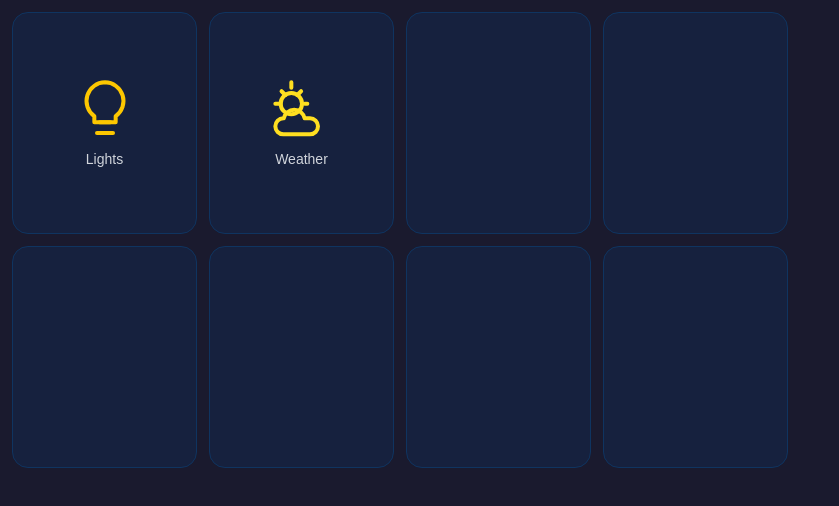
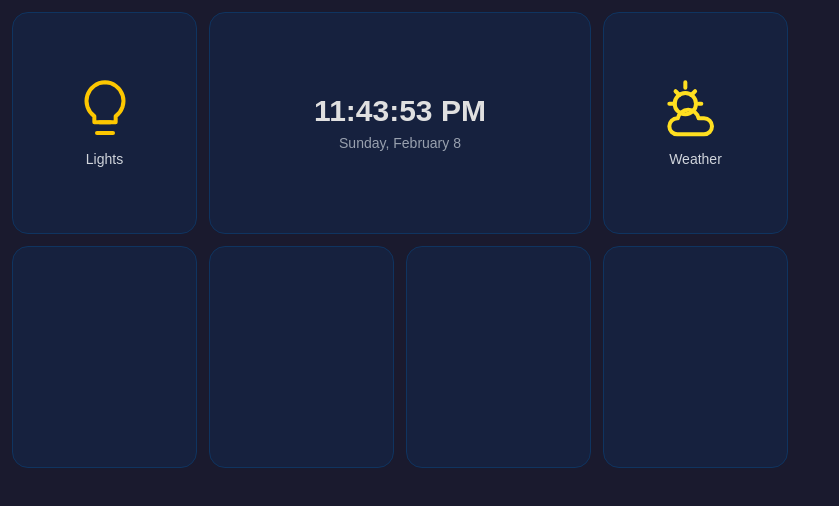
Before and after one commit to marc2912/Dorian, a Next.js app: page / in a window 1280 px wide. Shown: the top 506 px of the page, without its empty margins (0-839 px from the left). Built offline with nearby package versions, Linux system fonts and the light colour scheme.

Commit message:
feat(home): add live date/time tile spanning 2 columns
Add colSpan support to TileGrid so tiles can span multiple
grid columns. Create a DateTimeTile client component that
updates every second showing time and date. Homepage top row
is now: Lights | DateTime (2-wide) | Weather.

```diff
--- a/src/app/page.tsx
+++ b/src/app/page.tsx
@@ -1,4 +1,5 @@
 import TileGrid from "@/components/TileGrid";
+import DateTimeTile from "@/components/DateTimeTile";
 import LightbulbIcon from "@/components/icons/LightbulbIcon";
 import WeatherIcon from "@/components/icons/WeatherIcon";
 
@@ -14,6 +15,10 @@ export default function Home() {
       ),
     },
     {
+      colSpan: 2,
+      content: <DateTimeTile />,
+    },
+    {
       href: "/weather",
       content: (
         <div className="flex flex-col items-center gap-2">
--- /dev/null
+++ b/src/components/DateTimeTile.tsx
@@ -0,0 +1,32 @@
+"use client";
+
+import { useEffect, useState } from "react";
+
+export default function DateTimeTile() {
+  const [now, setNow] = useState(new Date());
+
+  useEffect(() => {
+    const id = setInterval(() => setNow(new Date()), 1000);
+    return () => clearInterval(id);
+  }, []);
+
+  const time = now.toLocaleTimeString("en-US", {
+    hour: "numeric",
+    minute: "2-digit",
+    second: "2-digit",
+    hour12: true,
+  });
+
+  const date = now.toLocaleDateString("en-US", {
+    weekday: "long",
+    month: "long",
+    day: "numeric",
+  });
+
+  return (
+    <div className="flex flex-col items-center justify-center gap-1">
+      <span className="text-3xl font-bold tabular-nums">{time}</span>
+      <span className="text-sm text-gray-400">{date}</span>
+    </div>
+  );
+}
--- a/src/components/TileGrid.tsx
+++ b/src/components/TileGrid.tsx
@@ -4,6 +4,7 @@ export interface Tile {
   content?: React.ReactNode;
   onClick?: () => void;
   href?: string;
+  colSpan?: number;
 }
 
 interface TileGridProps {
@@ -34,21 +35,37 @@ const backTile: Tile = {
 };
 
 export default function TileGrid({ tiles, showBack }: TileGridProps) {
-  const cells = Array.from({ length: 8 }, (_, i) => {
-    if (showBack && i === 7) return backTile;
-    return tiles[i] || {};
-  });
+  const cells: Tile[] = [];
+  let gridPos = 0;
+
+  for (const tile of tiles) {
+    if (gridPos >= 8) break;
+    cells.push(tile);
+    gridPos += tile.colSpan ?? 1;
+  }
+
+  while (gridPos < 8) {
+    if (showBack && gridPos === 7) {
+      cells.push(backTile);
+    } else {
+      cells.push({});
+    }
+    gridPos++;
+  }
 
   return (
     <div className="grid grid-cols-4 grid-rows-2 gap-3 p-3 w-full h-full">
       {cells.map((tile, i) => {
+        const interactive = !!(tile.href || tile.onClick);
+        const span = tile.colSpan ?? 1;
+
         const inner = (
           <div
             className={`
               flex items-center justify-center rounded-2xl
               w-full h-full
               bg-[var(--tile-bg)] border border-[var(--tile-border)]
-              ${tile.content ? "hover:brightness-125 active:scale-95 cursor-pointer" : ""}
+              ${interactive ? "hover:brightness-125 active:scale-95 cursor-pointer" : ""}
               transition-all duration-150
             `}
           >
@@ -56,9 +73,11 @@ export default function TileGrid({ tiles, showBack }: TileGridProps) {
           </div>
         );
 
+        const style = span > 1 ? { gridColumn: `span ${span}` } : undefined;
+
         if (tile.href) {
           return (
-            <a key={i} href={tile.href} className="block">
+            <a key={i} href={tile.href} className="block" style={style}>
               {inner}
             </a>
           );
@@ -66,14 +85,14 @@ export default function TileGrid({ tiles, showBack }: TileGridProps) {
 
         if (tile.onClick) {
           return (
-            <button key={i} onClick={tile.onClick} className="block w-full h-full">
+            <button key={i} onClick={tile.onClick} className="block w-full h-full" style={style}>
               {inner}
             </button>
           );
         }
 
         return (
-          <div key={i}>
+          <div key={i} style={style}>
             {inner}
           </div>
         );
```
